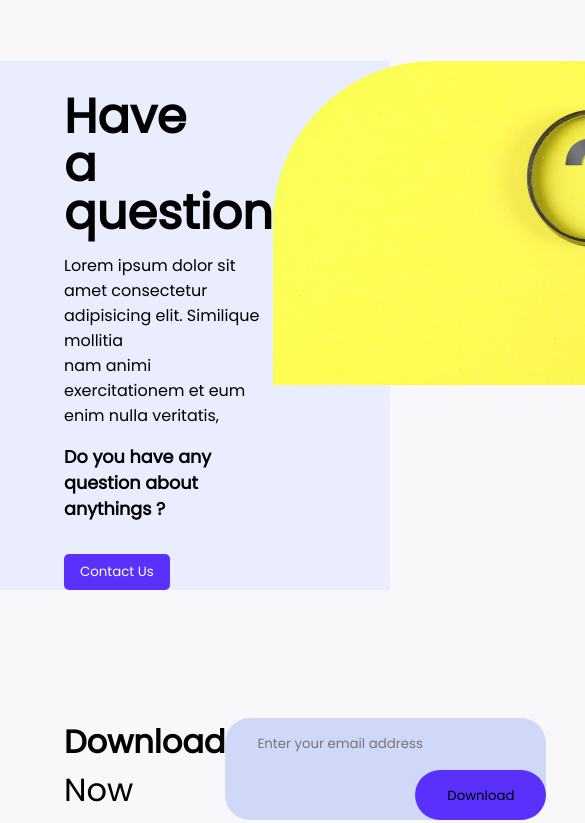
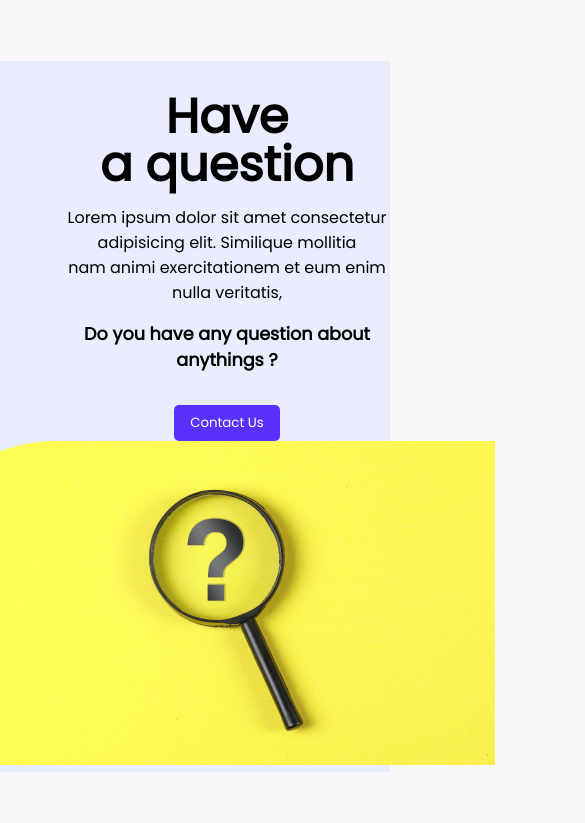
Before and after one commit to Saurabh-Singh-Negi/Project-09-Developer-Landing-Page, a plain HTML site: page index.html in a window 390 px wide. Shown: the part 3524-4347 px from the top of the page, 585 px wide, since content can reach past the window. Drawn offline with Linux system fonts and the light colour scheme.

Commit message:
faq section made responsive

```diff
--- a/style.css
+++ b/style.css
@@ -340,12 +340,22 @@ nav {
     right: 0%;
     padding: 1rem;
   }
+
+  .companies {
+    display: none;
+  }
+
+  .faq-section {
+    display: flex;
+    flex-direction: column;
+    justify-content: center;
+    align-items: center;
+    text-align: center;
+  }
 }
 
 @media screen and (max-width:1024px) {
-  .companies {
-    display: none;
-  }
+
 
 }
 
```
